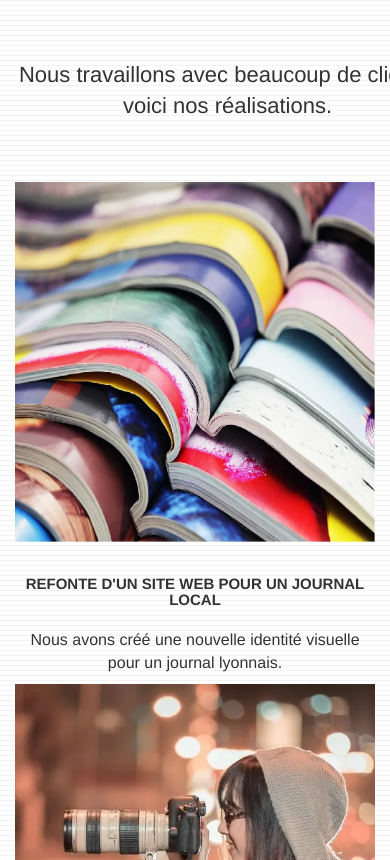
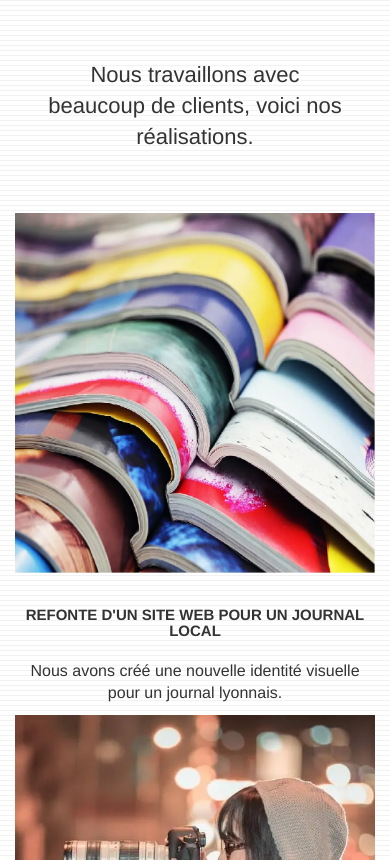
Before and after one commit to asmj7/AsmiyaJackiriya_4_21022021, a plain HTML site: page index.html in a window 390 px wide. Shown: the part 2549-3409 px from the top of the page. Drawn offline with nearby package versions, Linux system fonts and the light colour scheme.

Commit message:
Media query

```diff
--- a/style.css
+++ b/style.css
@@ -739,6 +739,11 @@ a {
         width : 400px;
     }
 }
+@media screen and (min-width: 330px) and (max-width: 460px){
+    .description-realisation{
+        width: 330px;
+    }
+}
 @media (max-width: 415px){
     .description-agence {
         width : 250px;
```
